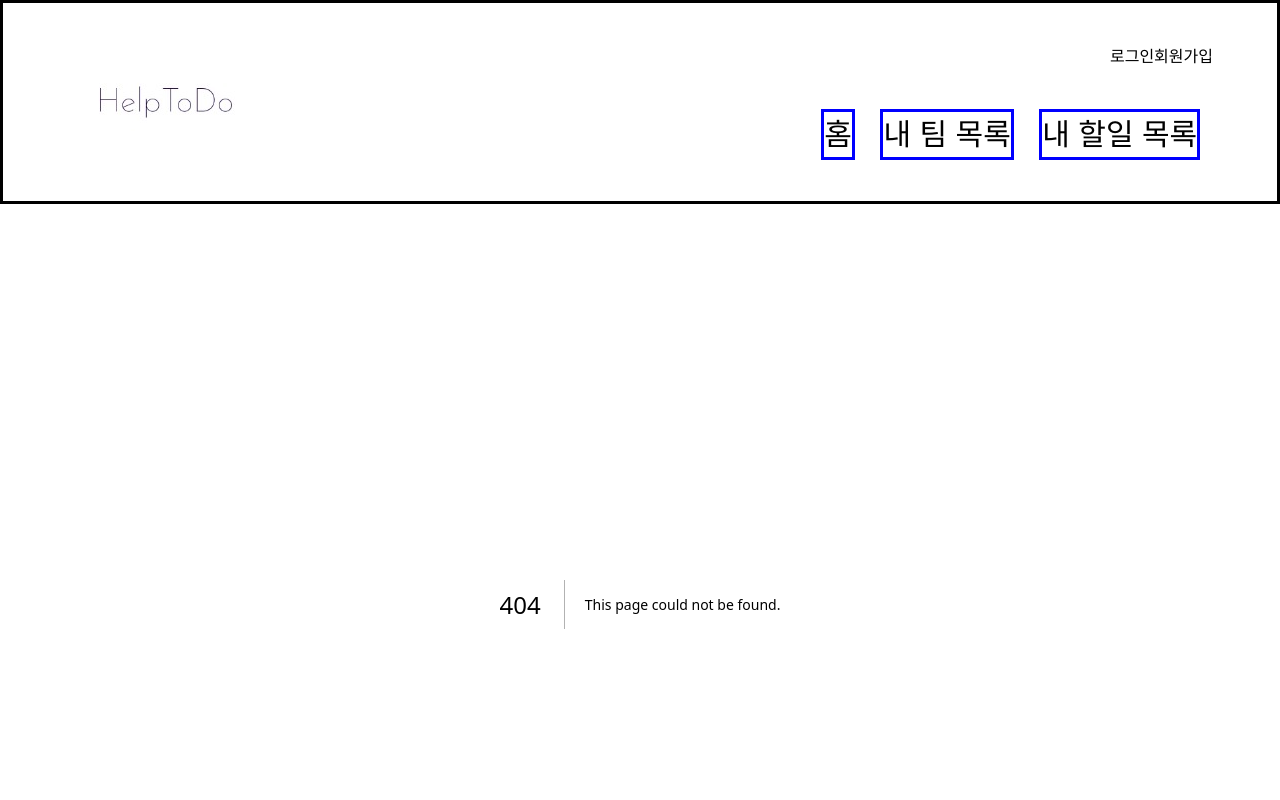
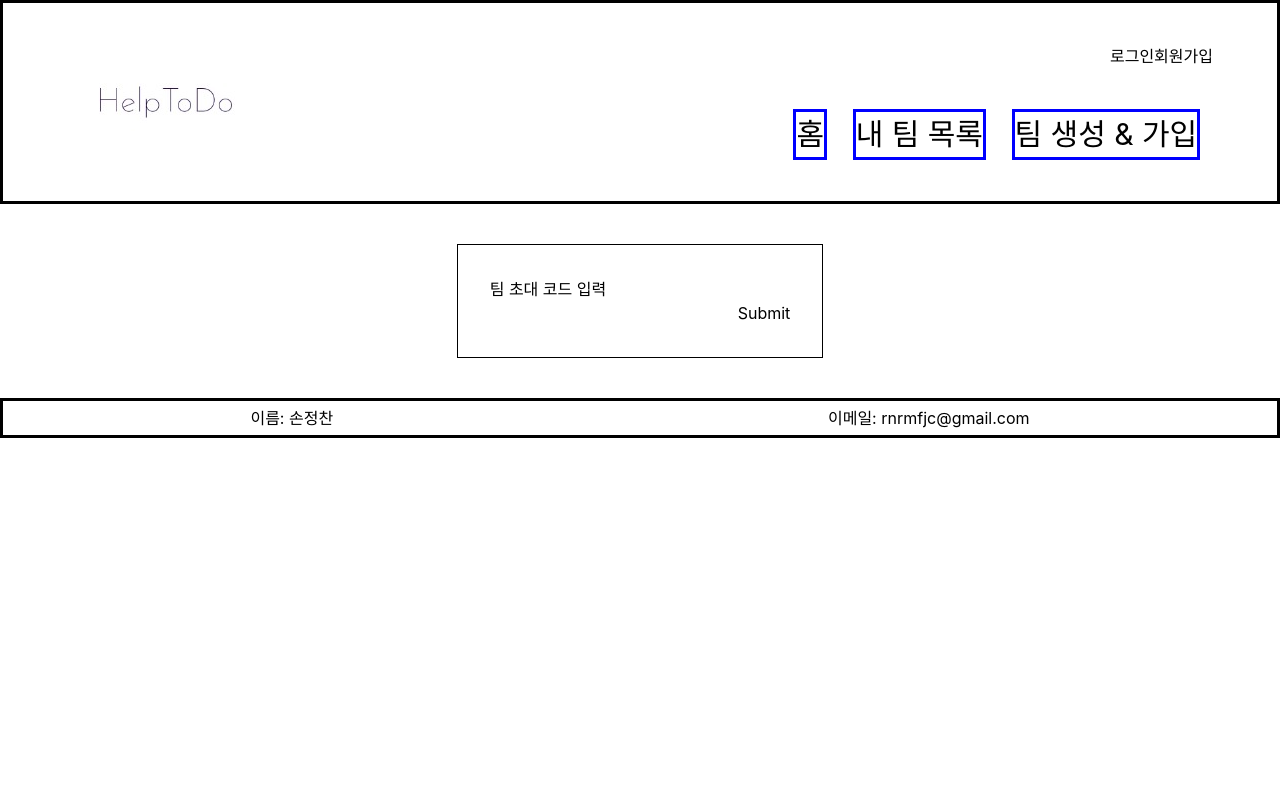
Before and after one commit to jungchanSon/HelpTodo-front, a Next.js app: page /teamcode in a window 1280 px wide. Before the commit this address had no page. Shown: the top 800 px of the page. Built offline with nearby package versions, Linux system fonts and the light colour scheme.

Commit message:
feat : 팀 가입 코드 생성 & 입력 구현 중.   - feature 브랜치에서 이어서 작업...

```diff
--- a/components/Navbar.jsx
+++ b/components/Navbar.jsx
@@ -25,11 +25,11 @@ export default function Navbar() {
               <Link href="/">
                 <A className={"border border-indigo-600"}>홈</A>
               </Link>
-              <Link href="/inputTeamCode">
+              <Link href="/teamlist">
                 <A>내 팀 목록</A>
               </Link>
-              <Link href="/mytodo">
-                <A>내 할일 목록</A>
+              <Link href="/teamcode">
+                <A>팀 생성 & 가입</A>
               </Link>
             </LinkLayout>
           </RightLayout>
--- /dev/null
+++ b/pages/teamcode/index.tsx
@@ -0,0 +1,42 @@
+import {NextPage} from "next";
+import styled from "styled-components";
+import React from "react";
+
+const teamcodePage:NextPage = () => {
+  return(
+      <>
+        <LayoutContainer>
+
+          <InputTeamCode>
+            팀 초대 코드 입력
+            <FormCode>
+              <InputCode type="text"/>
+
+              <SubmitCode type="submit"/>
+            </FormCode>
+          </InputTeamCode>
+        </LayoutContainer>
+      </>
+  )
+}
+const LayoutContainer = styled.div`
+      display: flex;
+      flex-direction: column;
+      align-items: center;
+`
+
+const InputTeamCode = styled.div`
+      border: 1px solid black;
+      margin: 5vh;
+      padding: 4vh;
+`
+const FormCode = styled.form`
+
+`
+const InputCode = styled.input`
+
+`
+const SubmitCode = styled.input`
+
+`
+export default teamcodePage
```
Also changed, not shown: pages/teamlist/index.jsx (renamed from pages/inputTeamCode/index.jsx, +10 -13 lines).
